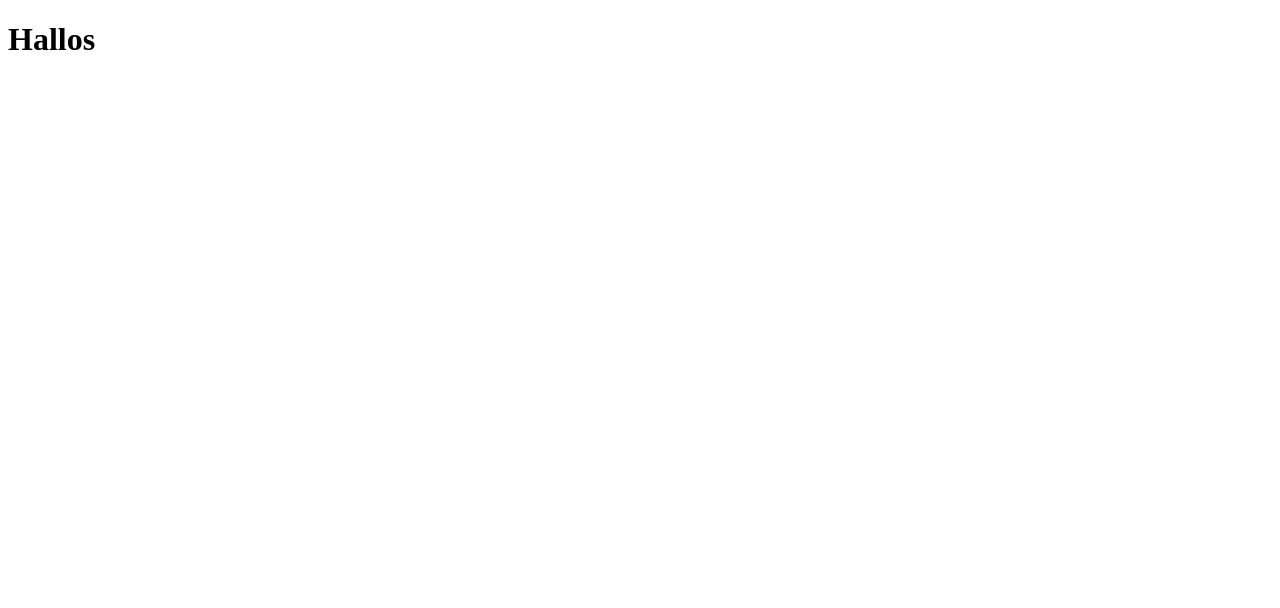
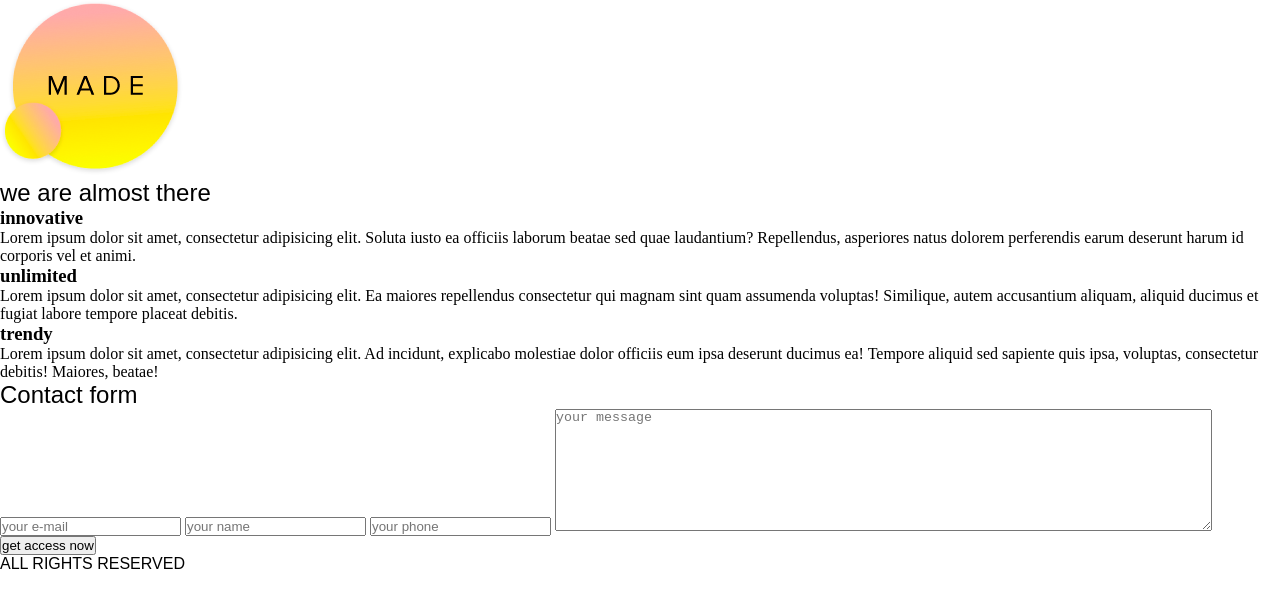
Before and after one commit to DmitryKostik/DmitryKostik.github.io, a plain HTML site: page Portfolio/EasySite/index.html in a window 1280 px wide. Drawn offline with Linux system fonts and the light colour scheme.

Commit message:
Without style

```diff
--- a/Portfolio/EasySite/index.html
+++ b/Portfolio/EasySite/index.html
@@ -4,8 +4,55 @@
 	<head>
 		<meta charset="UTF-8">
 		<title>Document</title>
+		<link rel="stylesheet" href="style.css">
 	</head>
 
-	<body><h1>Hallos</h1></body>
+	<body>
+		<header>
+			<div class="container">
+				<div class="logo"><img src="images/logo.png" alt=""></div>
+			</div>
+		</header>
+		<main>
+			<section class="banner">
+				<div class="banner_text">
+					<h1>we are <span>almost<span> there</h1>
+				</div>
+				<div class="banner_image"></div>
+			</section>
+			<section class="definition">
+				<div class="container">
+					<div class="definition_item">
+						<h3>innovative</h3>
+						<i class="icon"></i>
+						<p>Lorem ipsum dolor sit amet, consectetur adipisicing elit. Soluta iusto ea officiis laborum beatae sed quae laudantium? Repellendus, asperiores natus dolorem perferendis earum deserunt harum id corporis vel et animi.</p>
+					</div>
+					<div class="definition_item">
+						<h3>unlimited</h3>
+						<i class="icon"></i>
+						<p>Lorem ipsum dolor sit amet, consectetur adipisicing elit. Ea maiores repellendus consectetur qui magnam sint quam assumenda voluptas! Similique, autem accusantium aliquam, aliquid ducimus et fugiat labore tempore placeat debitis.</p>
+					</div>
+					<div class="definition_item">
+						<h3>trendy</h3>
+						<i class="icon"></i>
+						<p>Lorem ipsum dolor sit amet, consectetur adipisicing elit. Ad incidunt, explicabo molestiae dolor officiis eum ipsa deserunt ducimus ea! Tempore aliquid sed sapiente quis ipsa, voluptas, consectetur debitis! Maiores, beatae!</p>
+					</div>
+				</div>
+			</section>
+			<section class="form">
+				<div class="container">
+					<h2>Contact form</h2>
+					<form action="">
+						<input type="text" placeholder="your e-mail">
+						<input type="text" placeholder="your name">
+						<input type="text" placeholder="your phone">
+						<textarea name="name" rows="8" cols="80" placeholder="your message"></textarea>
+						<button class="btn">get access now</button>
+					</form>
+				</div>
+			</section>
+		</main>
+		<footer><span class="copy">ALL RIGHTS RESERVED</span></footer>
+	</body>
 
 </html>
--- a/Portfolio/EasySite/style.css
+++ b/Portfolio/EasySite/style.css
@@ -1,4 +1,4 @@
-/* пишем стили */
+
 * {
 	margin: 0;
 	padding: 0;
@@ -24,6 +24,3 @@ button {
 input, textarea, button {
 	outline: none;
 }
-/* end reset */
-
-/*  пишем код тут */
```
